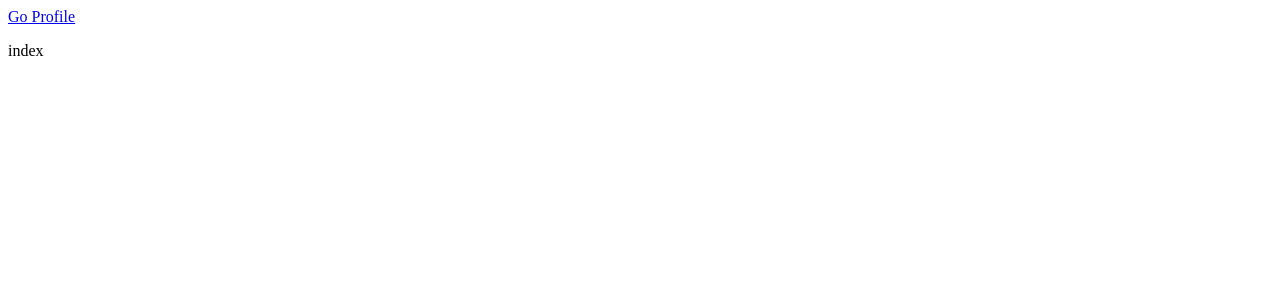
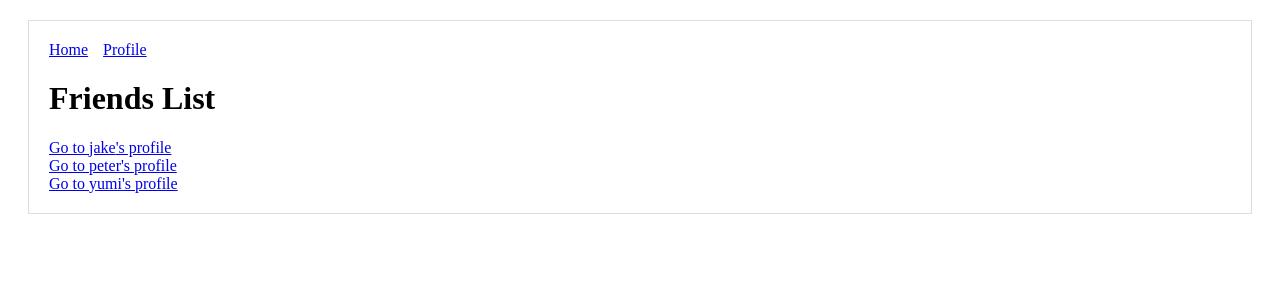
Before and after one commit to rdd9223/DatabaseProject, a Next.js app: page / in a window 1280 px wide. Shown: the top 300 px of the page. Built offline with nearby package versions, Linux system fonts and the light colour scheme.

Commit message:
feat: 동적 페이지 만들기

```diff
--- /dev/null
+++ b/components/Header.jsx
@@ -0,0 +1,18 @@
+import Link from "next/link";
+
+const linkStyle = {
+  marginRight: 15,
+};
+
+const Header = () => (
+  <div>
+    <Link href="/">
+      <a style={linkStyle}>Home</a>
+    </Link>
+    <Link href="/profile">
+      <a style={linkStyle}>Profile</a>
+    </Link>
+  </div>
+);
+
+export default Header;
--- /dev/null
+++ b/components/Layout.jsx
@@ -0,0 +1,16 @@
+import Header from "./Header";
+
+const layoutStyle = {
+  margin: 20,
+  padding: 20,
+  border: "1px solid #DDD",
+};
+
+const Layout = (props) => (
+  <div style={layoutStyle}>
+    <Header />
+    {props.children}
+  </div>
+);
+
+export default Layout;
--- a/pages/index.js
+++ b/pages/index.js
@@ -1,14 +1,25 @@
 import Link from "next/link";
+import Layout from "../components/Layout";
 
-const index = () => {
+// Link의 href에 ?name= 이름 형태의 쿼리스트링을 넣어줬다.
+
+const ProfileLink = (props) => (
+  <div>
+    <Link href={`/profile?name=${props.name}`}>
+      <a>Go to {props.name}'s profile</a>
+    </Link>
+  </div>
+);
+
+const Index = () => {
   return (
-    <div>
-      <Link href="/profile">
-        <a>Go Profile</a>
-      </Link>
-      <p>index</p>
-    </div>
+    <Layout>
+      <h1>Friends List</h1>
+      <ProfileLink name="jake" />
+      <ProfileLink name="peter" />
+      <ProfileLink name="yumi" />
+    </Layout>
   );
 };
 
-export default index;
+export default Index;
```
Also changed, not shown: pages/Profile.js (added, +16 -0 lines).
